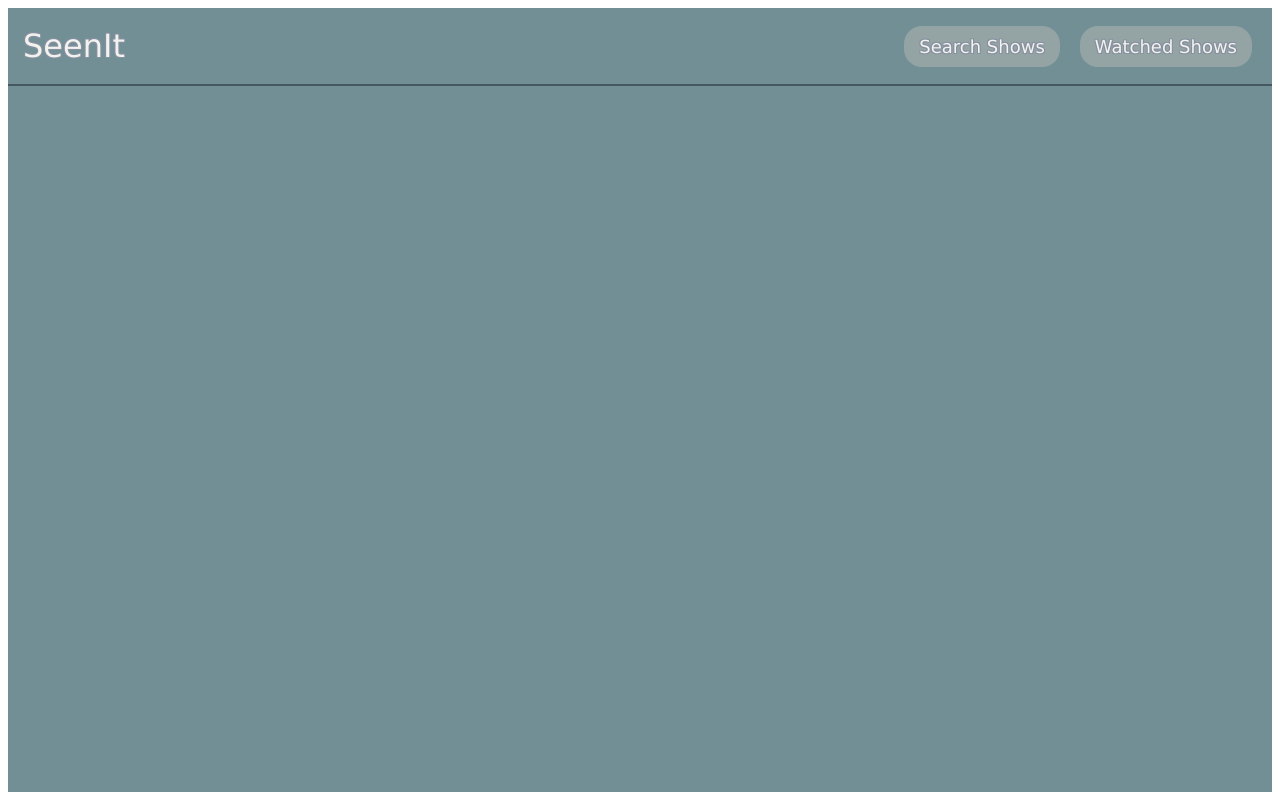
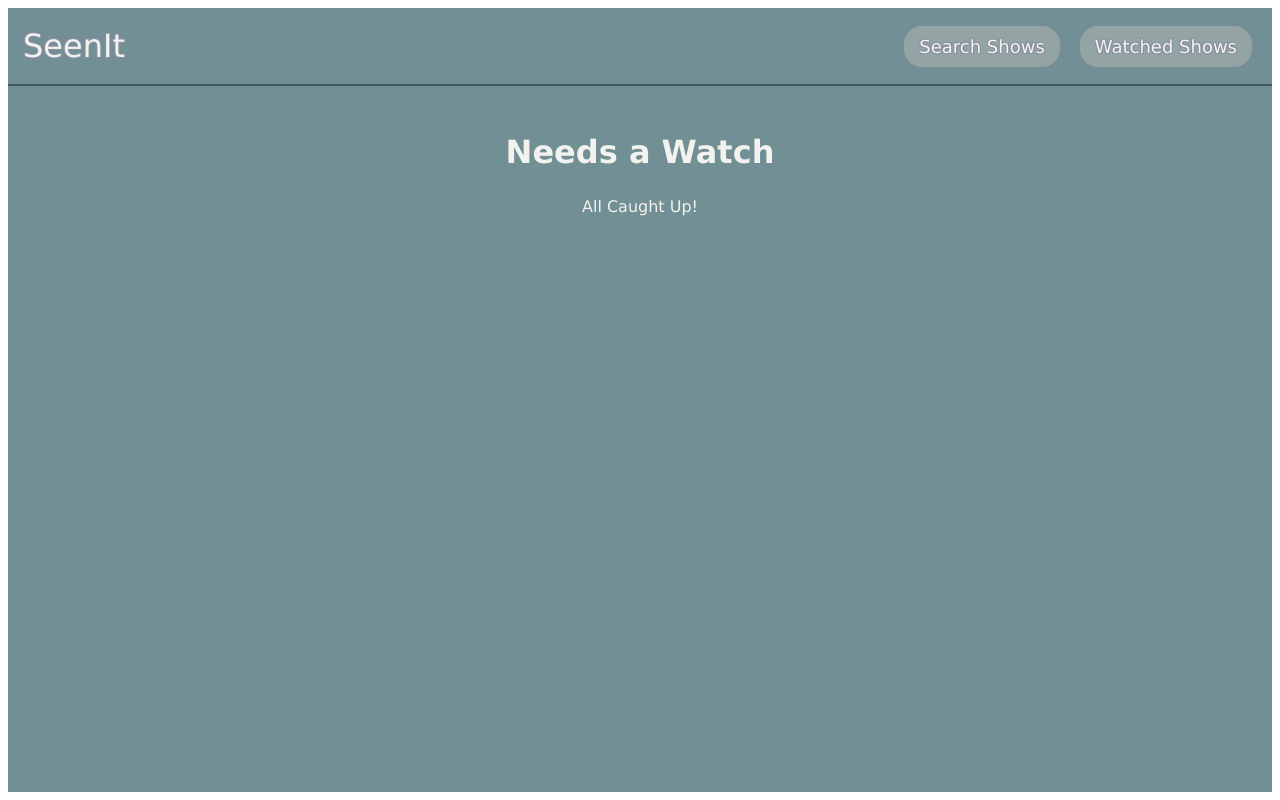
Before and after one commit to reimidd7/SeenItApp, a React (Create React App) app: page / in a window 1280 px wide. Built offline with nearby package versions, Linux system fonts and the light colour scheme.

Commit message:
completely watched shows go to the bottom of the list and the background changes color. Added shows that still have seasons to watch to the home screen

```diff
--- a/src/App.js
+++ b/src/App.js
@@ -97,6 +97,8 @@ const App = () => {
         }
     };
 
+    const incompleteShows = watched.filter(show => show.seasonsWatched.length < show.number_of_seasons);
+
     if (isLoading) {
         return <div>Loading your shows...</div>;
     }
@@ -105,7 +107,7 @@ const App = () => {
         <div>
             <Header currentTab={currentTab} setCurrentTab={setCurrentTab} />
             {currentTab === 'home' && (
-                <Home setCurrentTab={setCurrentTab} />
+                <Home setCurrentTab={setCurrentTab} incompleteShows={incompleteShows}/>
             )}
             {currentTab === 'search' && (
                 <Search addToWatched={addToWatched} />
--- a/src/home.js
+++ b/src/home.js
@@ -1,9 +1,33 @@
 import React from "react";
+import theme from "./theme";
 
-const Home = ({ setCurrentTab }) => {
+const Home = ({ incompleteShows }) => {
     return (
         <div style={styles.container}>
-
+            <h2 style={styles.title}>Needs a Watch</h2>
+            {incompleteShows.length === 0 ? (
+                <p style={styles.emptyMessage}>All Caught Up!</p>
+            ) : (
+                <div style={styles.list}>
+                    {incompleteShows.map(show => (
+                        <div key={show.id} style={styles.listItem}>
+                            <img
+                                src={`https://image.tmdb.org/t/p/w200${show.poster_path}`}
+                                alt={`${show.name} Poster`}
+                                style={styles.poster}
+                            />
+                            <div style={styles.details}>
+                                <h3 style={styles.titleText}>{show.name}</h3>
+                                <p style={styles.subDetails}>
+                                    <span style={styles.year}>{show.first_air_date?.slice(0, 4) || "Unknown"}</span>{" "}
+                                    <span style={styles.network}>{show.networks?.join(", ") || "Unknown"}</span>{" "}
+                                    <span style={styles.seasons}>{show.number_of_seasons} Seasons</span>
+                                </p>
+                            </div>
+                        </div>
+                    ))}
+                </div>
+            )}
         </div>
     );
 };
@@ -12,12 +36,75 @@ const styles = {
     container: {
         width: '100%',           // Full width
         height: 'calc(100vh - 94px)',          // Full height of the content container
+        overflowY: 'auto',
         boxSizing: 'border-box', // Include padding in dimensions
         display: 'flex',         // Flexbox for alignment
-        justifyContent: 'center', // Center children horizontally
+        flexDirection: 'column',
         alignItems: 'center',    // Center children vertically
-        backgroundColor: '#718F94',
+        justifyContent: 'flex-start', // Align content towards the top
+        backgroundColor: theme.colors.mainColor,
+        padding: "20px",
 
+    },
+    title: {
+        fontSize: theme.fonts.size.large,
+        fontFamily: theme.fonts.family, // Font style
+        color: theme.colors.lightShade,
+        marginBottom: '10px',
+    },
+    emptyMessage: {
+        fontSize: theme.fonts.size.small,
+        fontFamily: theme.fonts.family, // Font style
+        color: theme.colors.lightShade,
+    },
+    list: {
+        display: "flex",
+        flexDirection: "column",
+        gap: "20px",
+        width: "100%",
+        maxWidth: "800px",
+
+    },
+    listItem: {
+        display: "flex",
+        backgroundColor: theme.colors.darkShade,
+        borderRadius: "10px",
+        padding: "10px",
+        boxShadow: "0 4px 6px rgba(0, 0, 0, 0.1)",
+        position: "relative",
+    },
+    poster: {
+        width: "100px",
+        height: "150px",
+        objectFit: "cover",
+        borderRadius: "8px",
+    },
+    details: {
+        marginLeft: "15px",
+        display: "flex",
+        flexDirection: "column",
+        justifyContent: "center",
+        flex: 1,
+    },
+    titleText: {
+        fontSize: theme.fonts.size.medium,
+        fontFamily: theme.fonts.family,
+        color: theme.colors.lightShade,
+        margin: '5px 0',
+    },
+    subDetails: {
+        fontSize: theme.fonts.size.small,
+        color: theme.colors.lightAccent,
+        margin: '5px 0',
+    },
+    year: {
+        fontStyle: "italic",
+    },
+    network: {
+        color: theme.colors.lightShade,
+    },
+    seasons: {
+        fontWeight: "bold",
     },
 }
 
--- a/src/theme.js
+++ b/src/theme.js
@@ -5,6 +5,7 @@ const theme = {
         mainColor: '#718F94',
         darkAccent: '#8790A1',
         darkShade: '#455861',
+        complete: '#343A3A',
     },
     fonts: {
         family: 'verdana, sans-serif',
--- a/src/watched.js
+++ b/src/watched.js
@@ -17,7 +17,25 @@ const Watched = ({ watched, onRemoveShow, updateShowSeasons }) => {
 
     const handleSeasonChange = (showId, season) => {
         updateShowSeasons(showId, season);
-    }
+    };
+
+    const isShowComplete = (show) => {
+        return show.seasonsWatched.length === show.number_of_seasons;
+    };
+
+    const sortShows = (shows) => {
+        return shows.sort((a, b) => {
+            const isAComplete = a.seasonsWatched.length === a.number_of_seasons;
+            const isBComplete = b.seasonsWatched.length === b.number_of_seasons;
+
+            // Sort incomplete shows before complete ones
+            if (isAComplete && !isBComplete) return 1;
+            if (!isAComplete && isBComplete) return -1;
+            return 0;
+        });
+    };
+
+    const sortedWatched = sortShows(watched);
 
     return (
         <div style={styles.container}>
@@ -26,8 +44,14 @@ const Watched = ({ watched, onRemoveShow, updateShowSeasons }) => {
                 <p style={styles.emptyMessage}>You haven't added any shows yet.</p>
             ) : (
                 <div style={styles.list}>
-                    {watched.map((show) => (
-                        <div key={show.id} style={styles.listItem}>
+                    {sortedWatched.map((show) => (
+                        <div
+                        key={show.id}
+                        style={{
+                            ...styles.listItem,
+                            backgroundColor: isShowComplete(show) ? theme.colors.complete : theme.colors.darkShade
+                        }}
+                        >
                             {/*poster*/}
                             <img
                                 src={`https://image.tmdb.org/t/p/w200${show.poster_path}`}
@@ -42,6 +66,8 @@ const Watched = ({ watched, onRemoveShow, updateShowSeasons }) => {
                                     <span style={styles.network}>{show.networks?.join(", ") || "Unknown"}</span>{" "}
                                     <span style={styles.seasons}>{show.number_of_seasons} Seasons</span>
                                 </p>
+                                <div style={styles.seasonsContainer}>
+                                <h4 style={styles.seasonTitle}>Seasons:</h4>
                                 <div style={styles.seasonsList}>
                                     {Array.from({ length: show.number_of_seasons }, (_, i) => (
                                         <label key={i} style={styles.seasonLabel}>
@@ -53,6 +79,7 @@ const Watched = ({ watched, onRemoveShow, updateShowSeasons }) => {
                                             {i + 1}
                                         </label>
                                     ))}
+                                    </div>
                                 </div>
                                 <button style={styles.deleteButton} onClick={() => handleDeleteClick(show)}>
                                     delete
@@ -123,18 +150,20 @@ const styles = {
     details: {
         marginLeft: "15px",
         display: "flex",
-        justifyContent: "space-around",
+        flexDirection: "column",
+        justifyContent: "center",
+        flex: 1,
     },
     titleText: {
         fontSize: theme.fonts.size.medium,
         fontFamily: theme.fonts.family,
         color: theme.colors.lightShade,
-        marginRight: "15px",
-
+        margin: '5px 0',
     },
     subDetails: {
         fontSize: theme.fonts.size.small,
         color: theme.colors.lightAccent,
+        margin: '5px 0',
     },
     year: {
         fontStyle: "italic",
@@ -145,6 +174,28 @@ const styles = {
     seasons: {
         fontWeight: "bold",
     },
+    seasonsContainer: {
+      display: 'flex',
+      alignItems: 'center',
+      margin: '5px 0',
+    },
+    seasonTitle : {
+        fontSize: theme.fonts.size.medium,
+        color: theme.colors.lightAccent,
+        fontFamily: theme.fonts.family,
+        marginRight: '10px',
+    },
+    seasonsList: {
+        display: 'flex',
+        flexWrap: 'wrap',
+    },
+    seasonLabel: {
+        margin: '0 10px 0px 0',
+        display: 'flex',
+        alignItems: 'center',
+        color: theme.colors.lightShade,
+    },
+
     deleteButton: {
         position: "absolute",
         right: "10px",
@@ -157,18 +208,7 @@ const styles = {
         cursor: "pointer",
         opacity: '0.5',
     },
-    seasonsList: {
-        display: 'flex',
-        flexDirection: 'row',
-        flexWrap: 'wrap',
-        margin: '10px 0',
-    },
-    seasonLabel: {
-        margin: '0 10px 10px 0',
-        display: 'flex',
-        alignItems: 'center',
-        color: theme.colors.lightShade,
-    },
+
     popup: {
         position: "fixed",
         top: "50%",
```
